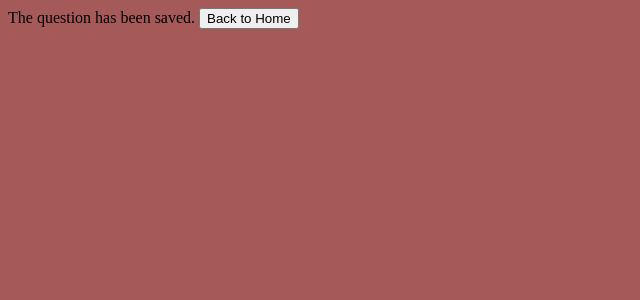
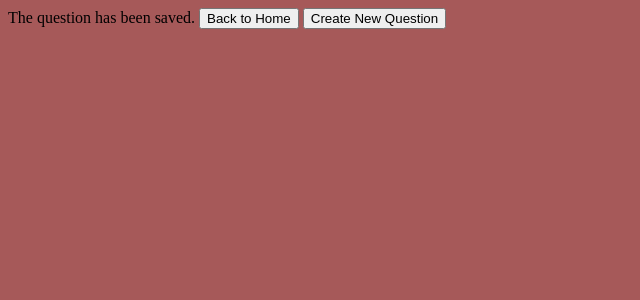
Before and after one commit to rswedberg/teachershelpteachers, a Flask app: template templates/confirm.html in a window 1280 px wide. Shown: the top 300 px of the page, without its empty margins (0-640 px from the left). Run offline with Flask 2, Linux system fonts and the light colour scheme; the template is opened without the code that fills it, so the values that code supplies are empty.

Commit message:
add create button

```diff
--- a/templates/confirm.html
+++ b/templates/confirm.html
@@ -9,5 +9,8 @@
   <p1>
   <button value="home"> Back to Home </button>
   </p1>
+  <p2>
+    <button value="create"> Create New Question </button>
+  </p2>
 </body>
 </html>
```
